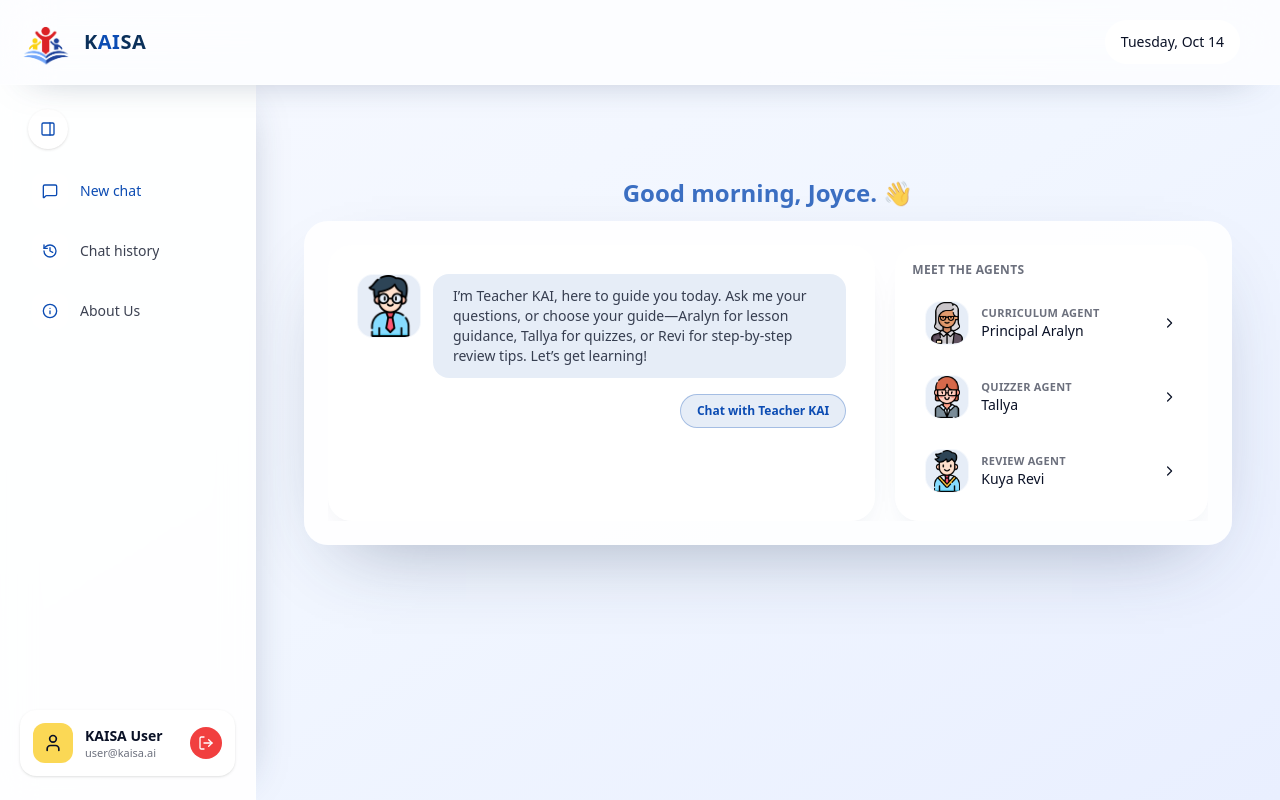
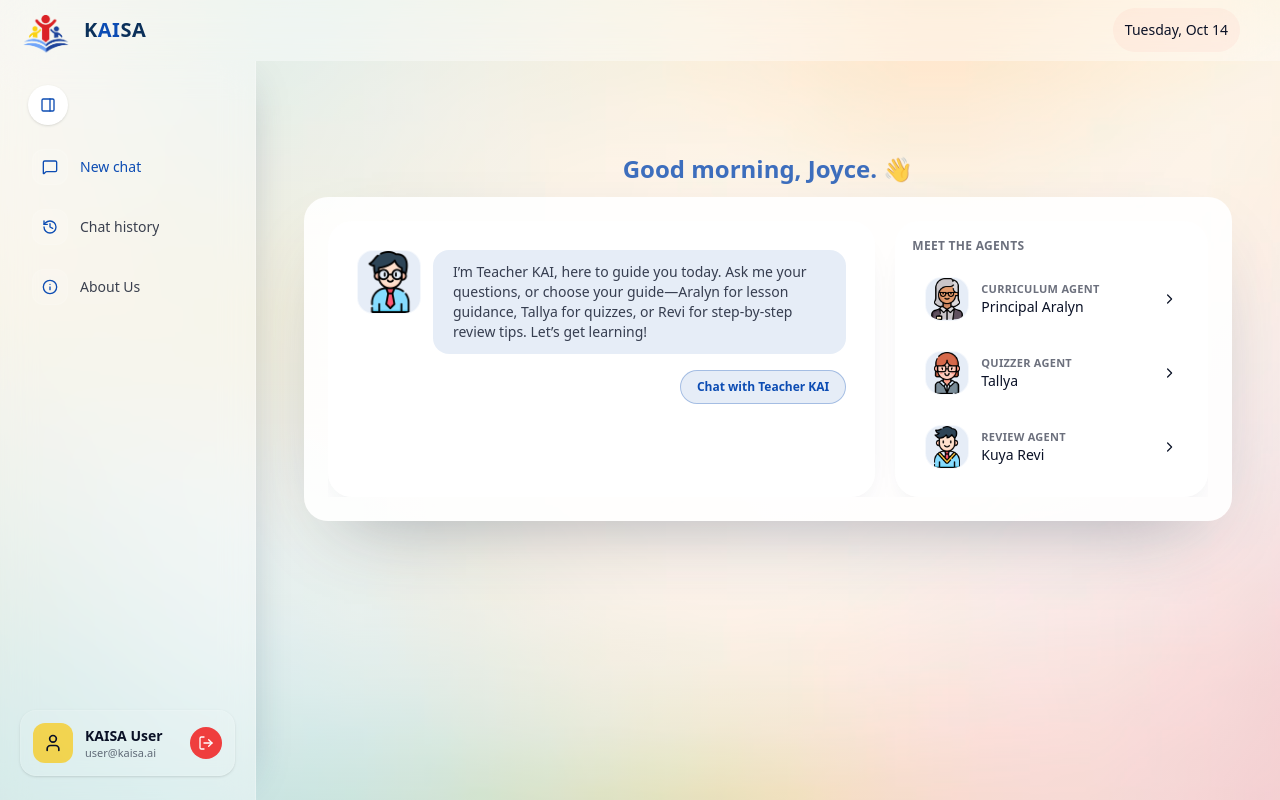
Before and after one commit to jgdasigan/KAISA-frontend, a Next.js app: page / in a window 1280 px wide. Built offline with nearby package versions, Linux system fonts and the light colour scheme.

Commit message:
CP: final design

```diff
--- a/src/app/globals.css
+++ b/src/app/globals.css
@@ -33,7 +33,15 @@
 }
 
 body {
-  background-color: rgba(246, 247, 251, 0.96);
+  background:
+    linear-gradient(rgba(246, 247, 251, var(--kaisa-bg-overlay)), rgba(246, 247, 251, var(--kaisa-bg-overlay))),
+    radial-gradient(130% 100% at 50% 0%, rgba(12, 76, 179, 0.18), transparent),
+    url("/images/kaisa-blur.png");
+  background-size: cover;
+  background-position: center;
+  background-repeat: no-repeat;
+  /* background-color: rgba(246, 247, 251, 0.96); */
+  background-blend-mode: lighten;
   color: var(--foreground);
   font-family: var(--font-sans), system-ui, -apple-system, BlinkMacSystemFont, "Segoe UI", sans-serif;
   position: relative;
@@ -41,16 +49,6 @@ body {
   overflow-x: hidden;
 }
 
-body::before {
-  content: "";
-  position: fixed;
-  inset: 0;
-  background: url("/images/kaisa-blur.png") center/cover no-repeat;
-  opacity: 1;
-  pointer-events: none;
-  z-index: -1;
-}
-
 ::selection {
   background: var(--kaisa-yellow);
   color: var(--kaisa-midnight);
--- a/src/app/page.tsx
+++ b/src/app/page.tsx
@@ -99,18 +99,33 @@ export default function Home() {
       : options?.useLandingMessage ?? (!hasSessionStarted && agent.id === DEFAULT_AGENT.id);
 
     if (shouldShowLanding) {
-      syncAssistantIntro(agent, LANDING_KAI_MESSAGE);
       setHasSessionStarted(false);
       setSessionStarted(false);
       setSelectedAgentId(null);
       setIsChatVisible(false);
+      setMessages([
+        {
+          id: Date.now(),
+          role: "assistant",
+          content: LANDING_KAI_MESSAGE,
+          agentId: agent.id,
+        },
+      ]);
       return;
     }
 
-    ensureSessionStarted();
+    setHasSessionStarted(true);
+    setSessionStarted(true);
     setIsChatVisible(true);
     setSelectedAgentId(agent.id);
-    syncAssistantIntro(agent);
+    setMessages([
+      {
+        id: Date.now(),
+        role: "assistant",
+        content: agent.content,
+        agentId: agent.id,
+      },
+    ]);
   };
 
   useEffect(() => {
@@ -219,7 +234,7 @@ export default function Home() {
                       className="h-16 w-16 rounded-2xl border border-white/60 bg-kaisa-blue/10 object-cover"
                     />
                       <div className="flex flex-col gap-2">
-                        <p className="rounded-2xl bg-kaisa-blue/10 px-5 py-3 text-sm text-kaisa-midnight/80">
+                      <p className="rounded-2xl bg-kaisa-blue/10 px-5 py-3 text-sm text-kaisa-midnight/80">
                         I’m Teacher KAI, here to guide you today. Ask me your questions, or choose your guide—Aralyn for lesson guidance, Tallya for quizzes, or Revi for step-by-step review tips. Let’s get learning!
                       </p>
                     </div>
@@ -244,7 +259,7 @@ export default function Home() {
                         key={agent.id}
                         type="button"
                         onClick={() => handleAgentSelect(agent.title)}
-                        className="flex items-center justify-between gap-3 rounded-2xl border border-transparent bg-white px-3 py-2.5 text-left text-sm transition hover:-translate-y-0.5 hover:border-kaisa-purple/30 hover:bg-kaisa-purple/10"
+                        className="flex items-center justify-between gap-3 rounded-2xl border border-transparent bg-white px-3 py-2.5 text-left text-sm transition hover:-translate-y-0.5 hover:border-kaisa-yellow/30 hover:bg-kaisa-yellow/10"
                       >
                         <span className="flex items-center gap-3">
                           <Image
--- a/src/components/layout/AppShell.tsx
+++ b/src/components/layout/AppShell.tsx
@@ -16,7 +16,7 @@ export const AppShell = ({ children, onNewChat, showAgentDropdown = true }: AppS
   const [showHistory, setShowHistory] = useState(false);
   const [showAbout, setShowAbout] = useState(false);
   return (
-    <div className="relative flex h-screen flex-col bg-gradient-to-br from-[#f7f9ff] via-[#f1f6ff] to-[#e9efff]">
+    <div className="relative flex h-screen flex-col bg-transparent">
       <Header showAgentDropdown={showAgentDropdown} />
       <div className="flex flex-1 overflow-hidden">
         <Sidebar
--- a/src/components/layout/Header.tsx
+++ b/src/components/layout/Header.tsx
@@ -47,7 +47,7 @@ export const Header = ({ showAgentDropdown = true }: HeaderProps) => {
   };
 
   return (
-    <header className="relative z-[80] flex items-center justify-between gap-4 border-b border-white/30 bg-white/70 px-6 py-4 shadow-[0_16px_40px_-32px_rgba(37,56,88,0.6)] backdrop-blur-xl md:px-10">
+    <header className="relative z-[80] flex items-center justify-between gap-4 border-b border-white/0 bg-white/40 px-6 py-1 shadow-[0_16px_40px_-32px_rgba(37,56,88,0.6)] backdrop-blur-xl md:px-10">
       <div className="flex items-center gap-3">
         <button
           type="button"
@@ -66,14 +66,14 @@ export const Header = ({ showAgentDropdown = true }: HeaderProps) => {
       </div>
       <div className="flex flex-1 items-center justify-end gap-4">
         {showAgentDropdown && (
-          <div className="hidden items-center gap-2 rounded-full bg-white/80 px-3 py-2 shadow-inner md:flex">
+          <div className="hidden items-center gap-2 rounded-full bg-white/10 px-4 py-2 shadow-inner md:flex">
             <span className="text-xs font-semibold uppercase tracking-wide text-kaisa-midnight/60">
               Active Agent
             </span>
             <div className="relative" ref={dropdownRef}>
               <button
                 type="button"
-                className="inline-flex items-center gap-2 rounded-full bg-white px-3 py-2 text-sm font-medium text-kaisa-midnight shadow-[0_10px_24px_-20px_rgba(37,56,88,0.55)] outline-none transition hover:bg-kaisa-blue/10"
+                className="inline-flex items-center gap-2 rounded-full bg-kaisa-red/4 px-3 py-2 text-sm font-medium text-kaisa-midnight shadow-[0_10px_24px_-20px_rgba(37,56,88,0.55)] outline-none transition hover:bg-kaisa-red/10"
                 onClick={() => setIsOpen((prev) => !prev)}
                 aria-haspopup="listbox"
                 aria-expanded={isOpen}
@@ -137,7 +137,7 @@ export const Header = ({ showAgentDropdown = true }: HeaderProps) => {
             </div>
           </div>
         )}
-        <div className="hidden items-center gap-4 rounded-3xl bg-white px-4 py-3 text-sm text-kaisa-midnight shadow-[0_10px_38px_-24px_rgba(37,56,88,0.45)] md:flex">
+        <div className="hidden items-center gap-2 rounded-4xl bg-kaisa-red/4 px-3 py-3 text-sm text-kaisa-midnight shadow-[0_10px_38px_-24px_rgba(37,56,88,0.45)] md:flex">
           <div className="flex flex-col">
             <span>{new Date().toLocaleDateString(undefined, { weekday: "long", month: "short", day: "numeric" })}</span>
           </div>
--- a/src/components/layout/Sidebar.tsx
+++ b/src/components/layout/Sidebar.tsx
@@ -25,7 +25,7 @@ export const Sidebar = ({ onSelectNewChat, onSelectChats, onSelectInfo }: Sideba
   return (
     <aside
       className={cn(
-        "hidden h-full flex-shrink-0 flex-col border-r border-white/25 bg-white/90 py-6 shadow-[12px_0_42px_-28px_rgba(37,56,88,0.4)] backdrop-blur-lg lg:flex",
+        "hidden h-full flex-shrink-0 flex-col border-r border-white/25 bg-white/40 py-6 shadow-[12px_0_42px_-28px_rgba(37,56,88,0.4)] backdrop-blur-lg lg:flex",
         collapsed ? "w-20 px-3" : "w-64 px-5",
         "transition-[width,padding] duration-300",
       )}
@@ -68,7 +68,7 @@ export const Sidebar = ({ onSelectNewChat, onSelectChats, onSelectInfo }: Sideba
               >
                 <span
                   className={cn(
-                    "flex h-9 w-9 items-center justify-center rounded-xl border border-white/80 bg-white text-kaisa-blue",
+                    "flex h-9 w-9 items-center justify-center rounded-xl border border-white/10 bg-white/10 text-kaisa-blue",
                     isActive && "border-kaisa-blue/40"
                   )}
                 >
@@ -81,7 +81,7 @@ export const Sidebar = ({ onSelectNewChat, onSelectChats, onSelectInfo }: Sideba
         </nav>
       </div>
       <div className="flex flex-col gap-3 text-xs text-kaisa-midnight/70">
-        <div className="flex items-center gap-3 rounded-2xl border border-white/60 bg-white px-3 py-3 shadow-sm transition">
+        <div className="flex items-center gap-3 rounded-2xl border border-white/10 bg-white/10 px-3 py-3 shadow-sm transition">
           <div className="flex h-10 w-10 items-center justify-center rounded-xl bg-kaisa-yellow/70 font-semibold text-kaisa-midnight">
             {authStore.userDetails?.given_name?.[0] || <User className="h-5 w-5" />}
           </div>
```
